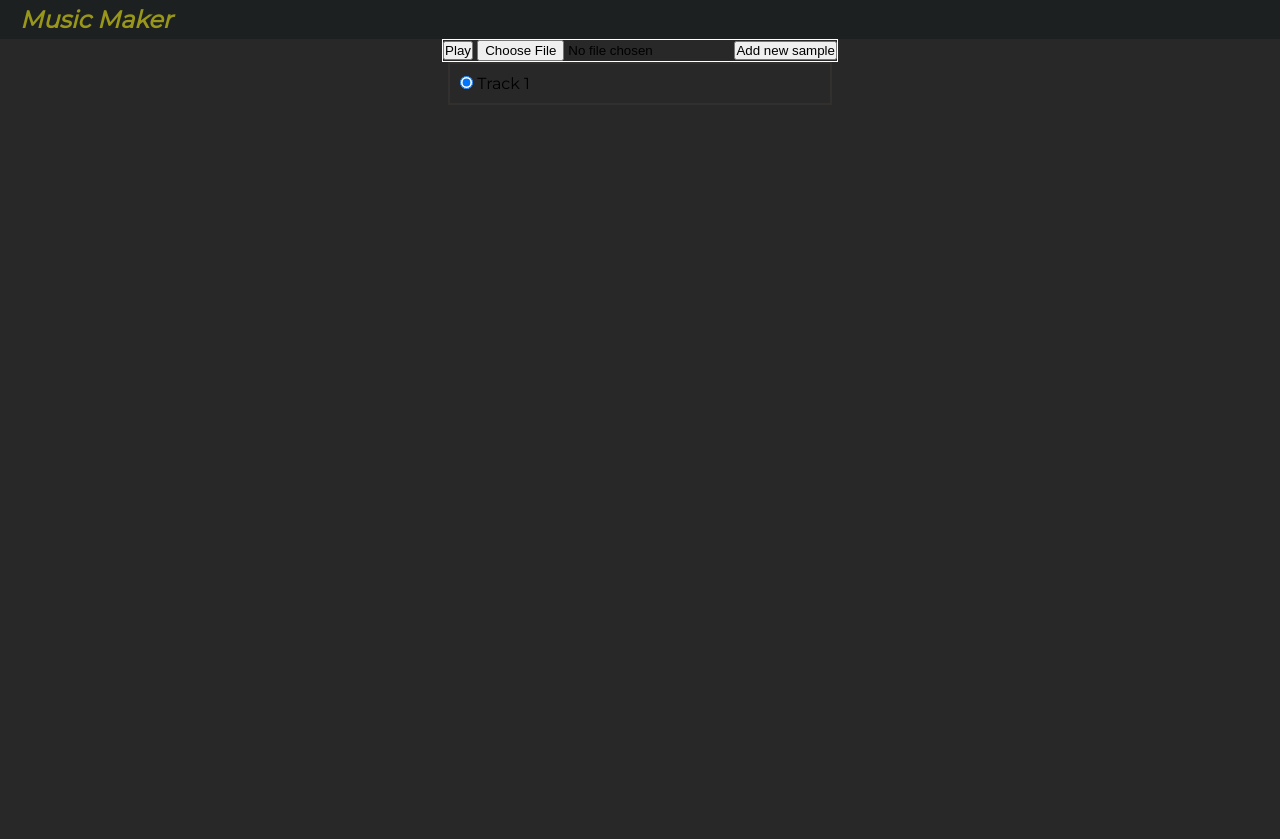
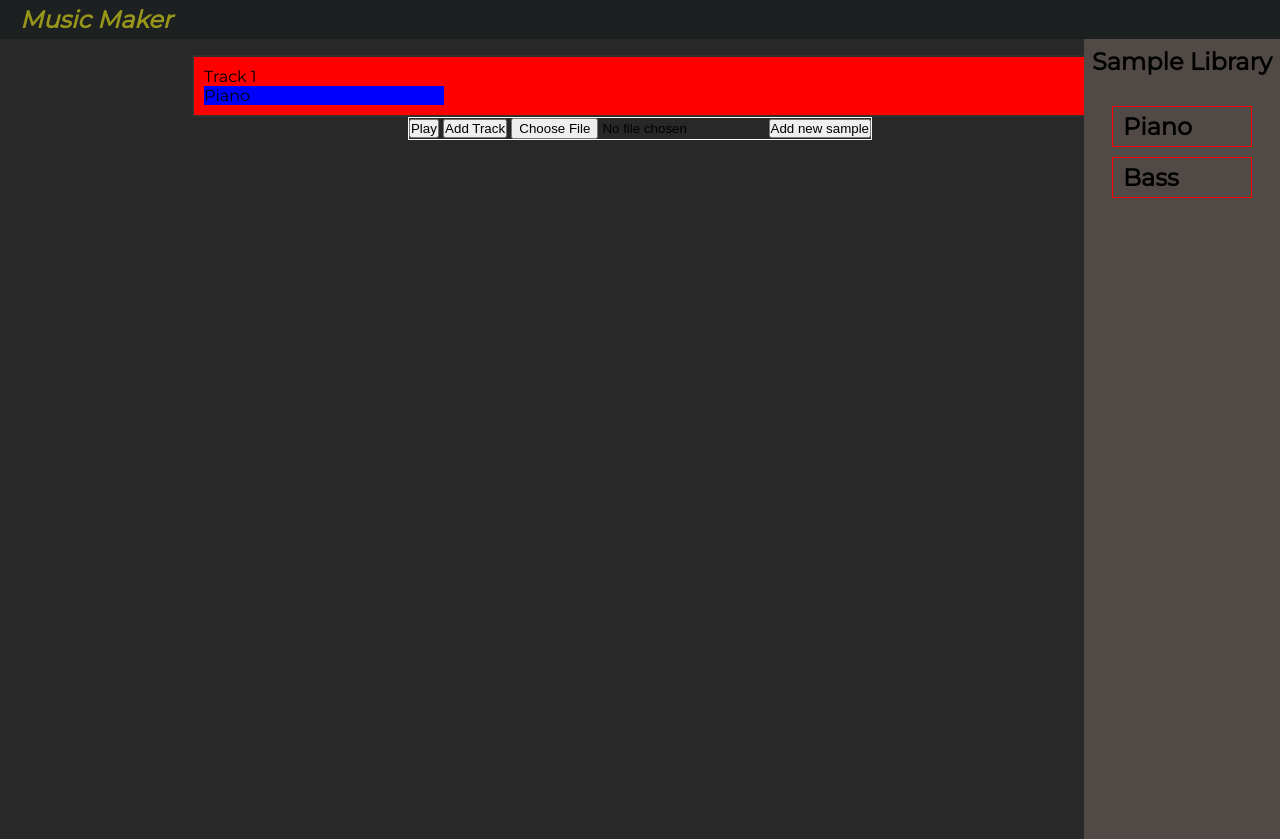
Before and after one commit to spoilaro/music-maker, a website built with Parcel: page index.html in a window 1280 px wide. Before the commit the page ends 800 px from the top, so only its background shows below. Built offline with nearby package versions, Linux system fonts and the light colour scheme.

Commit message:
Added basic functionalities

```diff
--- a/index.html
+++ b/index.html
@@ -20,8 +20,20 @@
     </nav>
 
     <section id="main">
+      <div id="sample-library">
+        <h2>Sample Library</h2>
+        <ul id="sample-list"></ul>
+      </div>
+
+      <div id="tracks">
+        <div class="track-container">
+          <label for="track1">Track 1</label><br />
+          <div class="sample-container"></div>
+        </div>
+      </div>
       <div id="controls">
         <button id="play">Play</button>
+        <button id="add-track">Add Track</button>
         <input
           type="file"
           id="input-sample"
@@ -31,13 +43,6 @@
         <button id="upload">Add new sample</button>
       </div>
 
-      <div id="tracks">
-        <div class="track-container">
-          <input type="radio" id="track1" name="track" value="0" checked />
-          <label for="track1">Track 1</label><br />
-        </div>
-      </div>
-
       <div id="addButtons"></div>
 
       <div id="tracks"></div>
--- /dev/null
+++ b/src/components.ts
@@ -0,0 +1,7 @@
+export const SampleTemplate = (name: string, length: number): string => {
+  return `
+  <div class="sample" style="width: ${length}px; background-color: blue" >
+    <p>${name}</p>
+  </div>
+`;
+};
--- /dev/null
+++ b/src/controls.ts
@@ -0,0 +1,20 @@
+import { Sample, Track } from "./types";
+
+export const playTrack = (track: Track) => {
+  track.samples.forEach((sample) => {
+    // TODO: Add actual audio playing
+    console.log(sample.src);
+  });
+};
+
+export const addTrack = () => {
+  const tracksContainer = document.getElementById("tracks");
+  let newTrack = document.createElement("div");
+  newTrack.innerHTML = `
+  <div class="track-container">
+    <label for="track1">${"New Track"}</label><br />
+  </div>
+  `;
+
+  tracksContainer?.appendChild(newTrack);
+};
--- a/src/index.ts
+++ b/src/index.ts
@@ -1 +1,23 @@
-console.log("Hello World");
+import { Sample, Track } from "./types";
+import { playTrack, addTrack } from "./controls";
+import { fill_sample_library } from "./utilites";
+import { SampleTemplate } from "./components";
+
+// Initialize sampler
+const initializeSampler = () => {
+  fill_sample_library();
+};
+
+initializeSampler();
+
+const playButton = document.getElementById("play");
+const addTrackButton = document.getElementById("add-track");
+
+playButton?.addEventListener("click", () => null); //FIXME: Add handler for this
+addTrackButton?.addEventListener("click", () => addTrack());
+
+const sampleContainer = document.getElementsByClassName("sample-container");
+
+const new_sample = document.createElement("div");
+new_sample.innerHTML = SampleTemplate("Piano", 120 * 2);
+sampleContainer[0].appendChild(new_sample);
--- /dev/null
+++ b/src/types.ts
@@ -0,0 +1,9 @@
+export type Sample = {
+  src: string;
+  name: string;
+};
+
+export type Track = {
+  name: string;
+  samples: Sample[];
+};
--- /dev/null
+++ b/src/utilites.ts
@@ -0,0 +1,31 @@
+import { Sample, Track } from "./types";
+
+const sample1: Sample = {
+  src: "../audio/piano.mp3",
+  name: "Piano",
+};
+const sample2: Sample = {
+  src: "../audio/bass.mp3",
+  name: "Bass",
+};
+
+const sample_list: Sample[] = [sample1, sample2];
+
+export const fill_sample_library = () => {
+  const sampleListElement = document.getElementById("sample-list");
+
+  sample_list.forEach((sample) => {
+    let sampleElem = document.createElement("li");
+
+    sampleElem.draggable = true;
+    sampleElem.innerHTML = `
+    <li>
+      <div draggable="true" >
+        <h2>${sample.name}</h2>
+      </div>
+    </li>
+    `;
+
+    sampleListElement?.appendChild(sampleElem);
+  });
+};
--- a/styles/style.css
+++ b/styles/style.css
@@ -1,3 +1,9 @@
+:root {
+  --bg-color-first: #282828;
+  --bg-color-second: #1d2021;
+  --bg-color-third: #504945;
+}
+
 * {
   margin: 0;
   padding: 0;
@@ -5,12 +11,12 @@
 }
 
 body {
-  background-color: #282828;
+  background-color: var(--bg-color-first);
   font-family: "Montserrat", sans-serif;
 }
 
 nav {
-  background-color: #1d2021;
+  background-color: var(--bg-color-second);
   color: #98971a;
   padding: 5px 20px;
   font-style: italic;
@@ -21,13 +27,14 @@ section {
   justify-content: center;
   align-items: center;
   flex-direction: column;
+
+  position: relative;
+
+  padding: 1rem;
 }
 
 #controls {
   border: 1px solid white;
-}
-
-#tracks {
 }
 
 .track-container {
@@ -36,5 +43,35 @@ section {
   padding: 10px;
 }
 
-.track-container .active {
+#tracks {
+  background-color: red;
+  min-width: 70vw;
+
+  display: grid;
+
+  grid-auto-flow: row;
+  grid-row-gap: 0.5rem;
 }
+#sample-library {
+  background-color: var(--bg-color-third);
+  padding: 0.5rem;
+
+  position: absolute;
+  top: 0;
+  right: 0;
+
+  max-width: 20vw;
+  height: 100vh;
+}
+
+#sample-list {
+  padding: 20px;
+  list-style: none;
+}
+
+#sample-list div {
+  cursor: move;
+  border: solid 1px red;
+  margin: 10px 0;
+  padding: 5px 10px;
+}
```
Also changed, not shown: styles/library.css (added), 1 other file.
